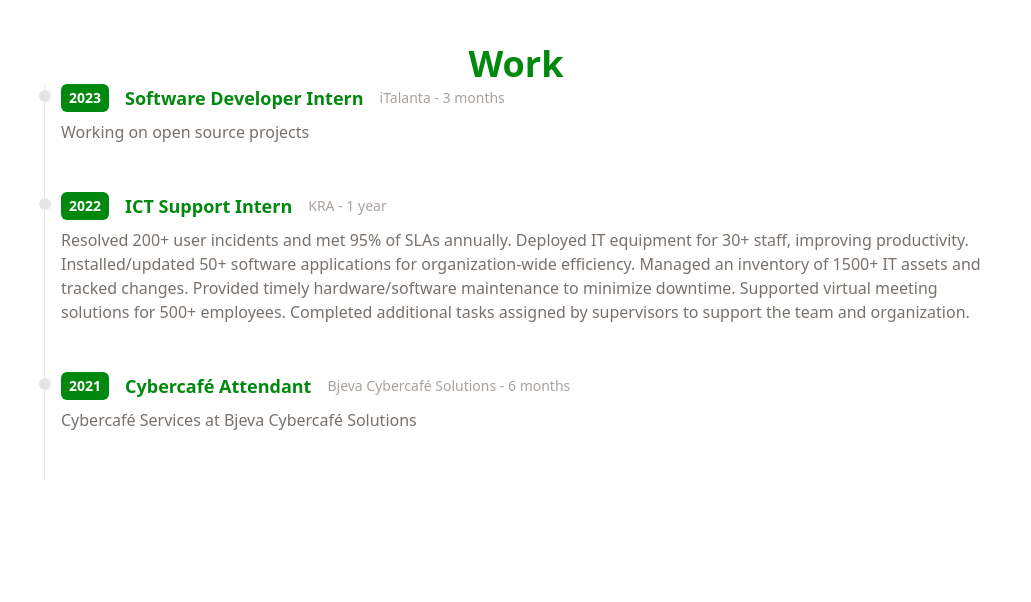
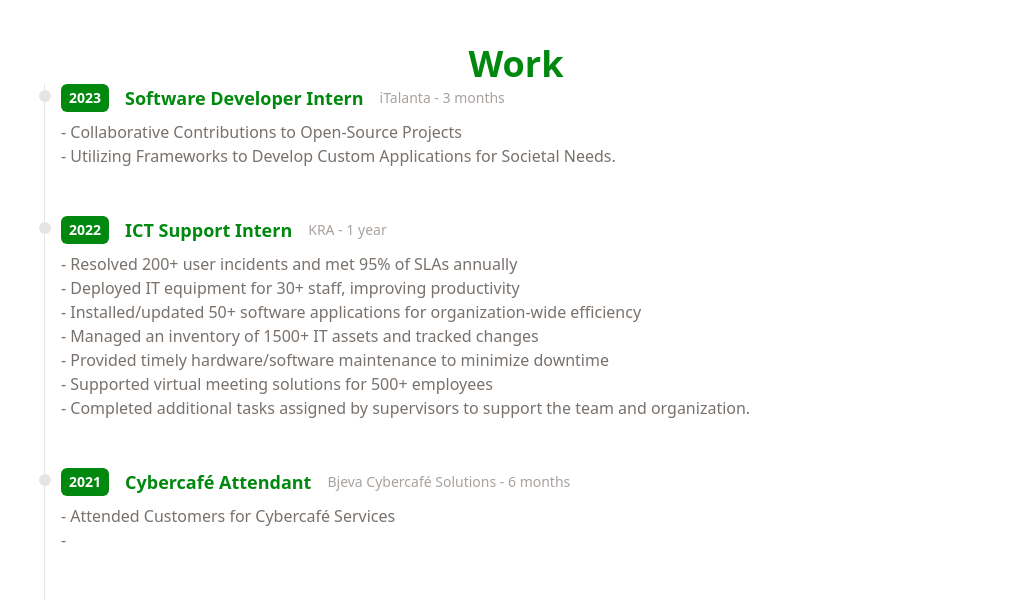
Before and after one commit to bonfacenyatangi/my_portfolio, a React (Vite) app: page / in a window 1280 px wide. Shown: the part 820-1422 px from the top of the page, without its empty margins (156-1187 px from the left). Built offline with nearby package versions, Linux system fonts and the light colour scheme.

Commit message:
🔥 Fix: Updated display in points format

```diff
--- a/src/components/Sidenav.jsx
+++ b/src/components/Sidenav.jsx
@@ -10,9 +10,11 @@ import { GrProjects } from "react-icons/gr";
 
 const Sidenav = () => {
   const [nav, setNav] = useState(false);
+  // handling the navigation function
   const handleNav = () => {
     setNav(!nav);
   };
+  // A function that
   return (
     <div>
       <AiOutlineMenu
--- a/src/components/Work.jsx
+++ b/src/components/Work.jsx
@@ -6,7 +6,8 @@ const data = [
     year: "2023",
     title: "Software Developer Intern",
     duration: "iTalanta - 3 months",
-    details: "Working on open source projects",
+    details:
+      "Collaborative Contributions to Open-Source Projects. Utilizing Frameworks to Develop Custom Applications for Societal Needs.",
   },
   {
     year: "2022",
@@ -19,20 +20,24 @@ const data = [
     year: "2021",
     title: "Cybercafé Attendant",
     duration: "Bjeva Cybercafé Solutions - 6 months",
-    details: "Cybercafé Services at Bjeva Cybercafé Solutions",
+    details: "Attended Customers for Cybercafé Services. ",
   },
 ];
+
 const Work = () => {
   return (
     <div id="work" className="max-w-[1040px] m-auto md:pl-20 p-4 py-16">
       <h1 className="text-4xl font-bold text-center text-[#01890f]">Work</h1>
+
       {data.map((item, idx) => (
         <WorkItem
           key={idx}
           year={item.year}
           title={item.title}
           duration={item.duration}
-          details={item.details}
+          details={item.details.split(". ").map((point, index) => (
+            <p key={index}>- {point}</p>
+          ))}
         />
       ))}
     </div>
```
